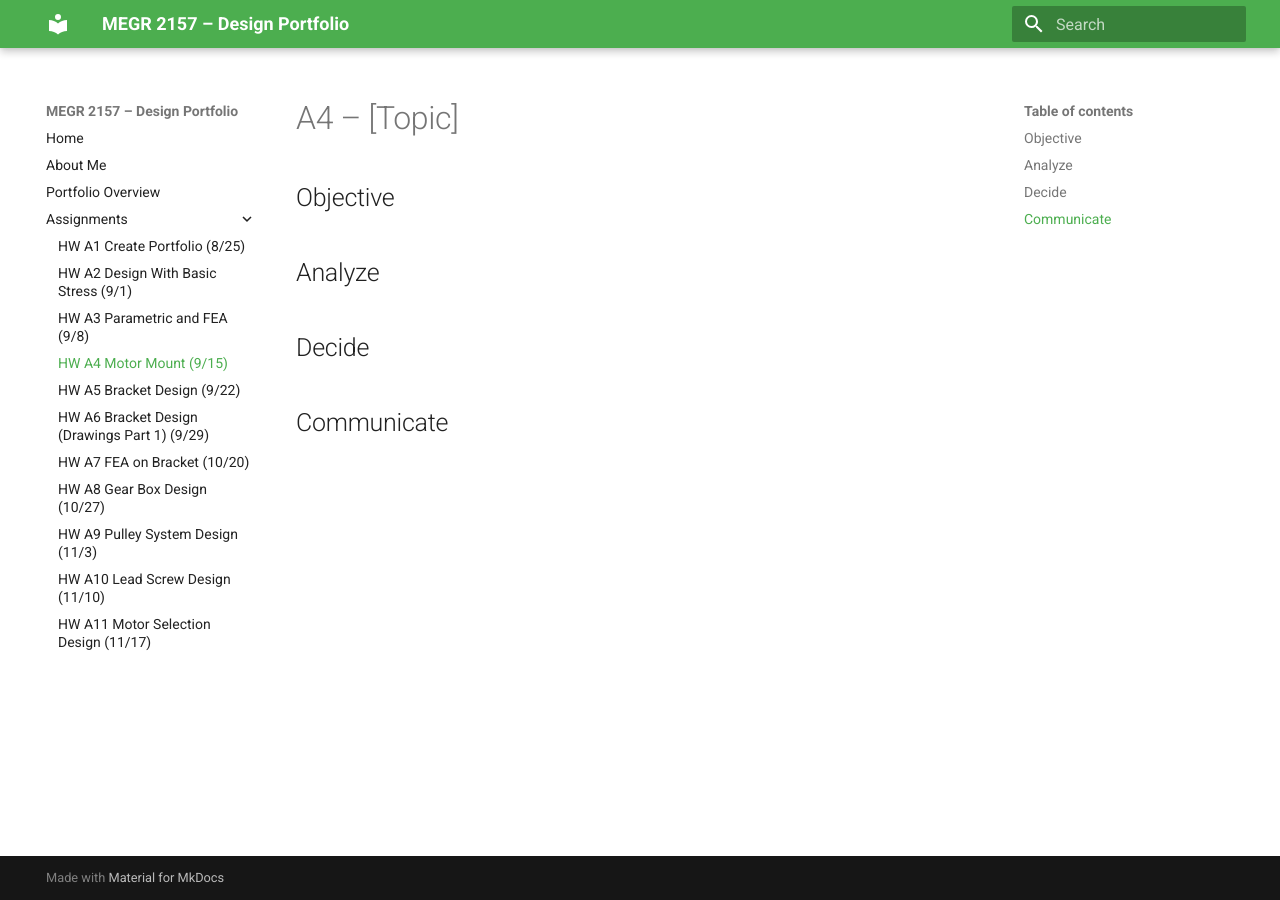
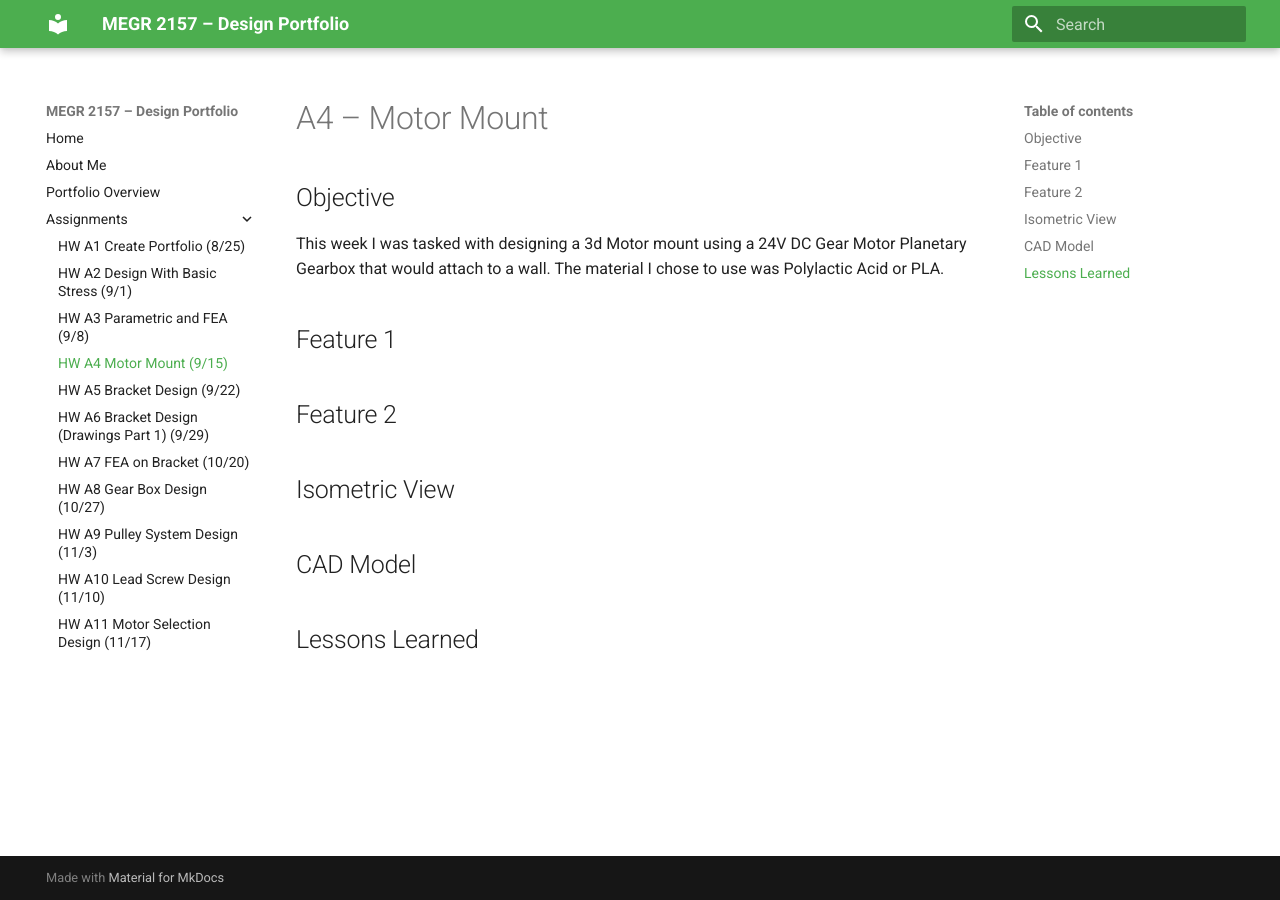
Before and after one commit to Ryants745/MEGR-2156-Design-Lab-Portfolio, an MkDocs documentation site: the page built from docs/assignments/A04/index.md, in a window 1280 px wide. Built offline with MkDocs 1.6.1 and Material for MkDocs 9.7.7, drawn with Linux system fonts in a browser that asks for light colours.

Commit message:
Revise A4 index for motor mount project
Updated the assignment index to reflect the topic and added details about the motor mount design.

```diff
--- a/docs/assignments/A04/index.md
+++ b/docs/assignments/A04/index.md
@@ -1,12 +1,13 @@
-# A4 – [Topic]
+# A4 – Motor Mount
 
 ## Objective
+This week I was tasked with designing a 3d Motor mount using a 24V DC Gear Motor Planetary Gearbox that would attach to a wall. The material I chose to use was Polylactic Acid or PLA.
+## Feature 1
 
+## Feature 2
 
-## Analyze
+## Isometric View
 
+## CAD Model
 
-## Decide
-
-
-## Communicate
+## Lessons Learned
```
